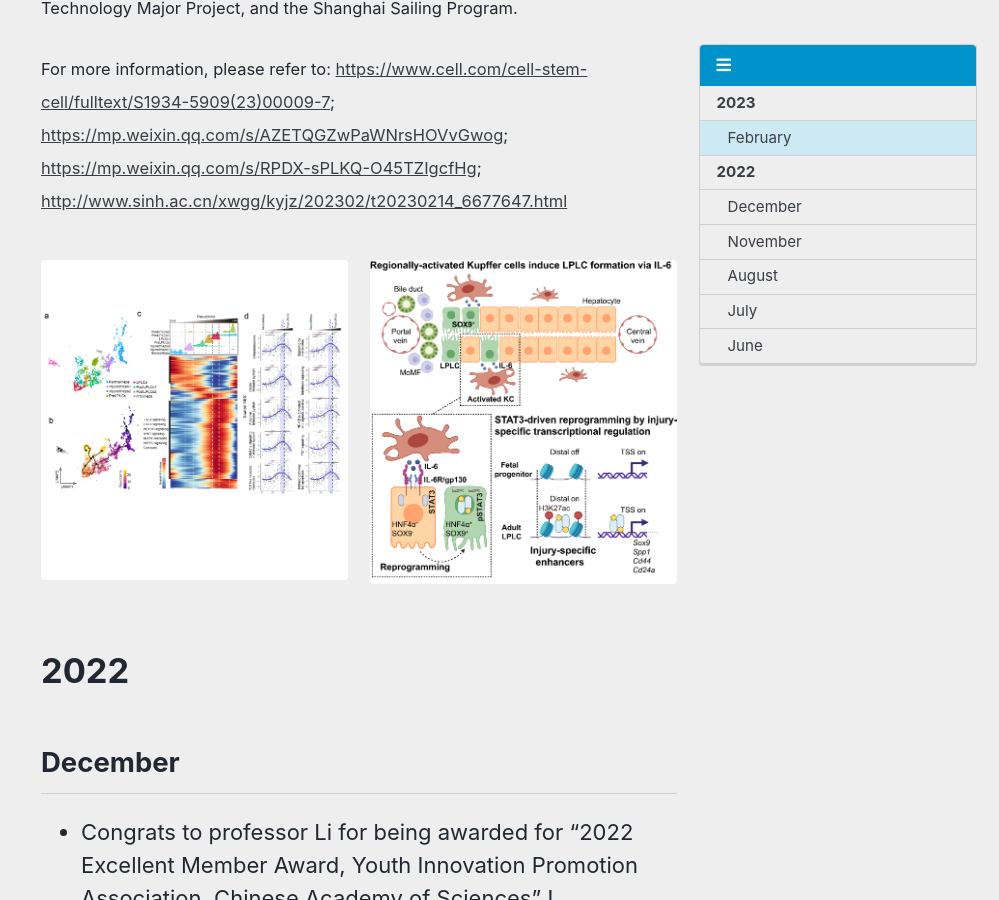
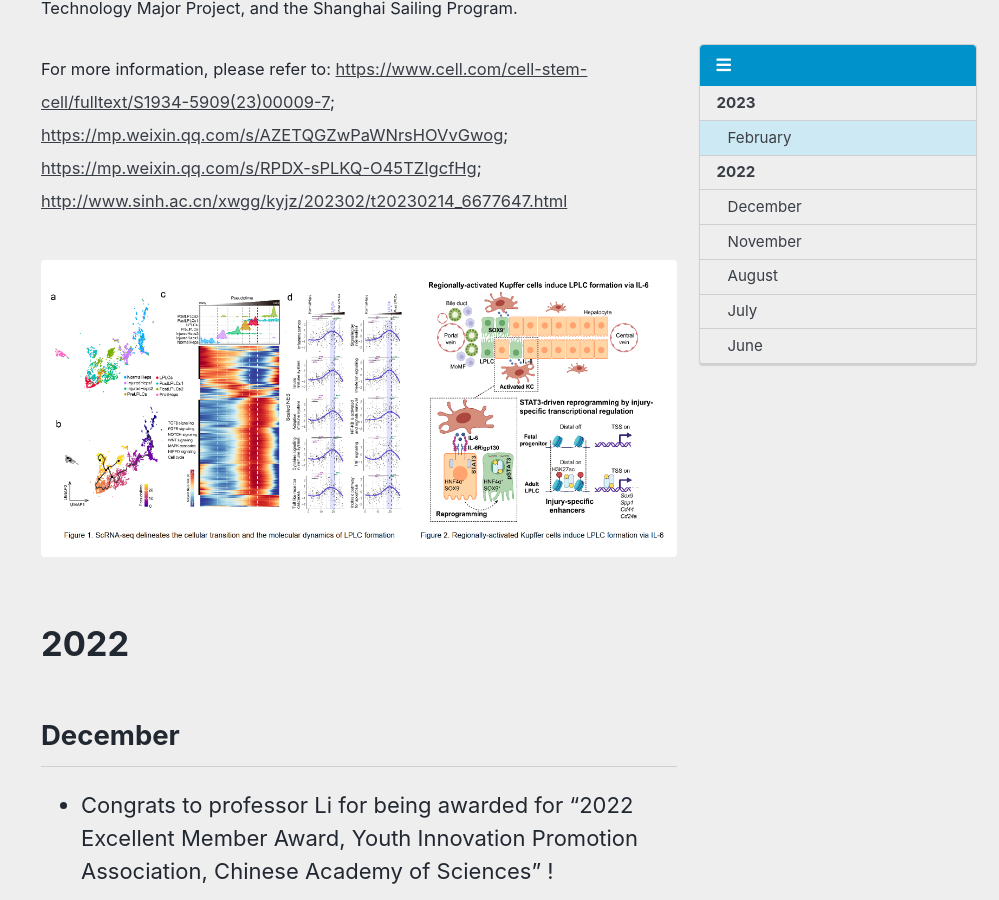
Before and after one commit to LihongLab/lihonglab.github.io, a Jekyll site: the page built from _pages/NEWS.md, in a window 1280 px wide and 900 px high, scrolled down 1483 px. Shown: the whole window, without its empty margins (281-1280 px from the left). Built offline with Jekyll 4.4.1, drawn with Linux system fonts in a browser that asks for light colours; cached includes are drawn as plain includes; emoji names are drawn with the system emoji font.

Commit message:
2023 Feb

```diff
--- a/_pages/NEWS.md
+++ b/_pages/NEWS.md
@@ -19,11 +19,9 @@ toc_icon: "bars"
 <small> [https://www.cell.com/cell-stem-cell/fulltext/S1934-5909(23)00009-7](https://www.cell.com/cell-stem-cell/fulltext/S1934-5909(23)00009-7); [https://mp.weixin.qq.com/s/AZETQGZwPaWNrsHOVvGwog](https://mp.weixin.qq.com/s/AZETQGZwPaWNrsHOVvGwog); [https://mp.weixin.qq.com/s/RPDX-sPLKQ-O45TZIgcfHg](https://mp.weixin.qq.com/s/RPDX-sPLKQ-O45TZIgcfHg); [http://www.sinh.ac.cn/xwgg/kyjz/202302/t20230214_6677647.html](http://www.sinh.ac.cn/xwgg/kyjz/202302/t20230214_6677647.html)
 </small>
 
-<figure class="half">
-  <a href="/assets/img/news/CSC2023Fig1.png" title="Figure 1. ScRNA-seq delineates the cellular transition and the molecular dynamics of LPLC formation" alt="Figure 1. ScRNA-seq delineates the cellular transition and the molecular dynamics of LPLC formation">
-  <img src="/assets/img/news/CSC2023Fig1.png" title="Figure 1. ScRNA-seq delineates the cellular transition and the molecular dynamics of LPLC formation" alt="Figure 1. ScRNA-seq delineates the cellular transition and the molecular dynamics of LPLC formation"></a>
-  <a href="/assets/img/news/CSC2023Fig2.png" title="Figure 2. Regionally-activated Kupffer cells induce LPLC formation via IL-6" alt="Figure 2. Regionally-activated Kupffer cells induce LPLC formation via IL-6">
-  <img src="/assets/img/news/CSC2023Fig2.png" title="Figure 2. Regionally-activated Kupffer cells induce LPLC formation via IL-6" alt="Figure 2. Regionally-activated Kupffer cells induce LPLC formation via IL-6"></a>
+<figure class="align-center">
+  <a href="/assets/img/news/CSC2023Fig3.png" title="Figure 1. ScRNA-seq delineates the cellular transition and the molecular dynamics of LPLC formation; Figure 2. Regionally-activated Kupffer cells induce LPLC formation via IL-6" alt="Figure 1. ScRNA-seq delineates the cellular transition and the molecular dynamics of LPLC formation; Figure 2. Regionally-activated Kupffer cells induce LPLC formation via IL-6.">
+  <img src="/assets/img/news/CSC2023Fig3.png" title="Figure 1. ScRNA-seq delineates the cellular transition and the molecular dynamics of LPLC formation; Figure 2. Regionally-activated Kupffer cells induce LPLC formation via IL-6" alt="Figure 1. ScRNA-seq delineates the cellular transition and the molecular dynamics of LPLC formation; Figure 2. Regionally-activated Kupffer cells induce LPLC formation via IL-6."></a>
 </figure>
 
 
```
Also changed, not shown: assets/img/news/CSC2023Fig3.png (added).
